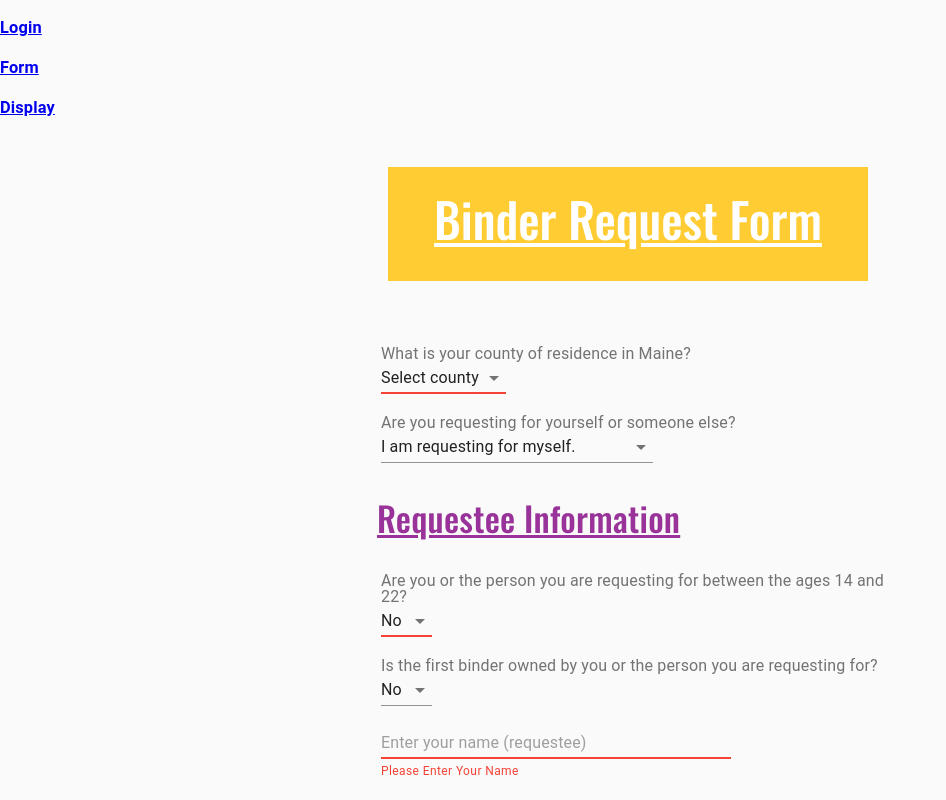
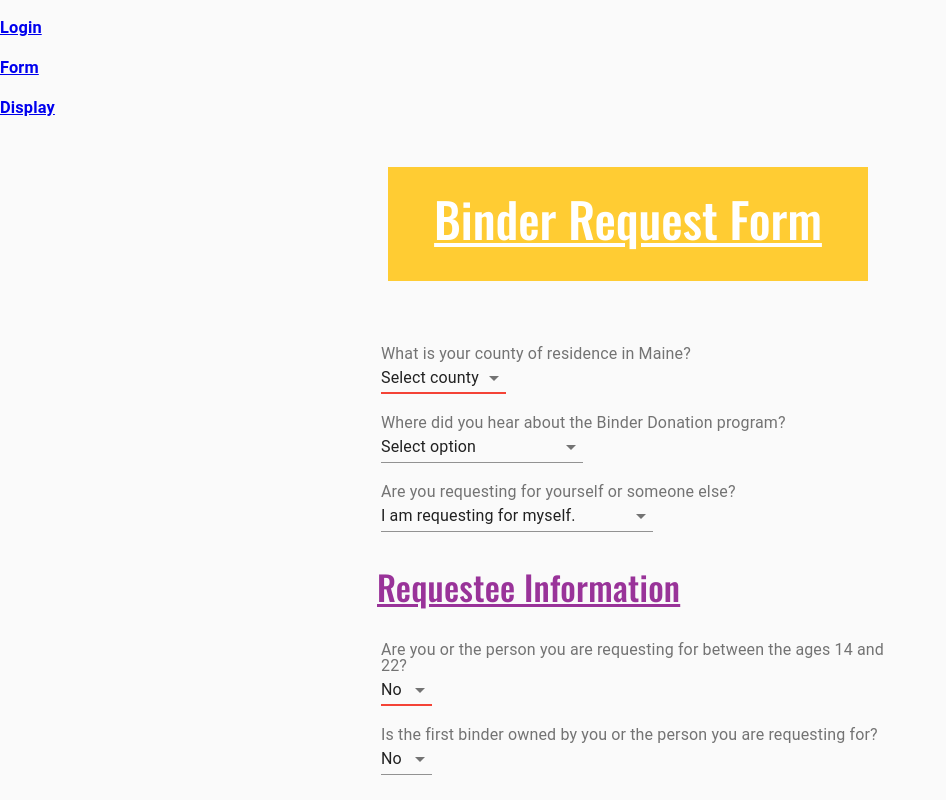
Before and after one commit to limzkil/OM-binder-program, a React (Create React App) app: page /form in a window 1280 px wide. Shown: the top 800 px of the page, without its empty margins (0-946 px from the left). Built offline with nearby package versions, Linux system fonts and the light colour scheme.

Commit message:
program source field readded

```diff
--- a/src/ReqForm.js
+++ b/src/ReqForm.js
@@ -305,6 +305,36 @@ export default function ReqForm() {
                     <option value={"York"}>York</option>
                   </NativeSelect>
                 </Grid>
+
+                <Grid item xs={12} className={style.formItemContain}>
+                      <InputLabel>
+                        Where did you hear about the Binder Donation program?
+                      </InputLabel>
+                      <NativeSelect
+                        id="progSource"
+                        name="progSource"
+                        value={progSource}
+                        onChange={(e) => setProgSource(e.target.value)}
+                      >
+                        <option value="">Select option</option>
+                        <option value={"Facebook"}>Facebook</option>
+                        <option value={"Instagram"}>Instagram</option>
+                        <option value={"Word of mouth"}>Word of mouth</option>
+                        <option value={"GSTA"}>GSTA</option>
+                        <option value={"Teacher/School Advisor"}>
+                        Teacher/School Advisor
+                        </option>
+                        <option value={"Friend or family member"}>
+                          Friend or family member
+                        </option>
+                        <option value={"Community member"}>
+                          Community member
+                        </option>
+                        <option value={"Other"}>
+                          Other
+                        </option>
+                      </NativeSelect>
+                    </Grid>
 
                 <Grid item xs={12} className={style.formItemContain}>
                   <InputLabel>
```
